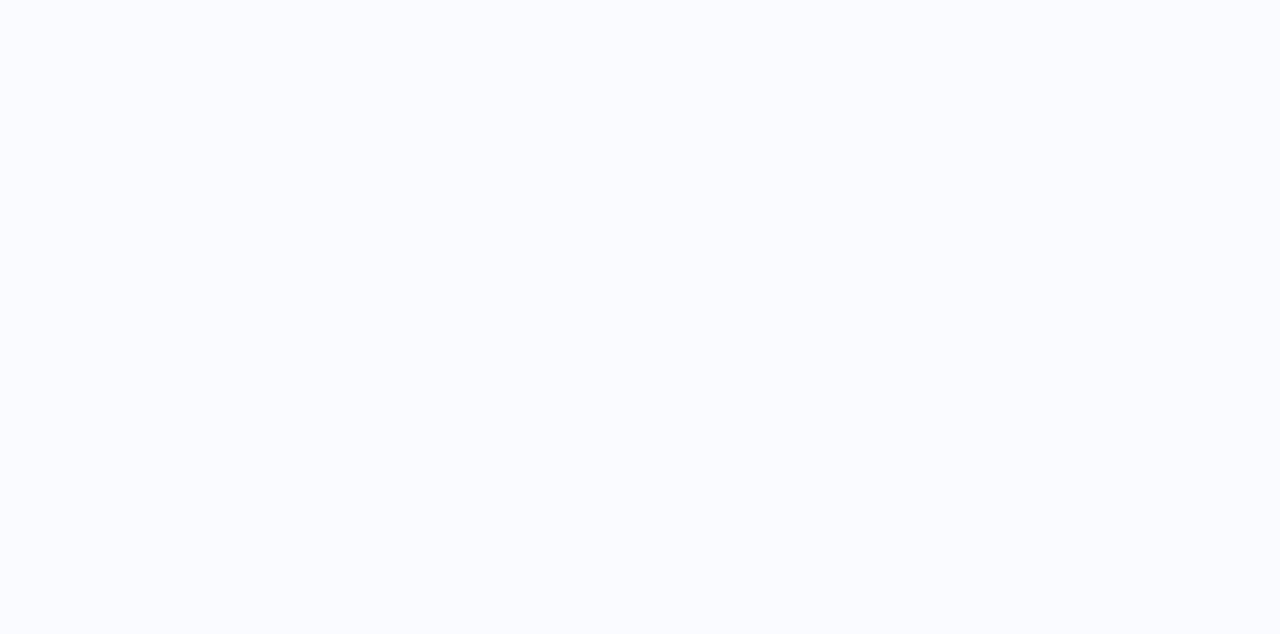
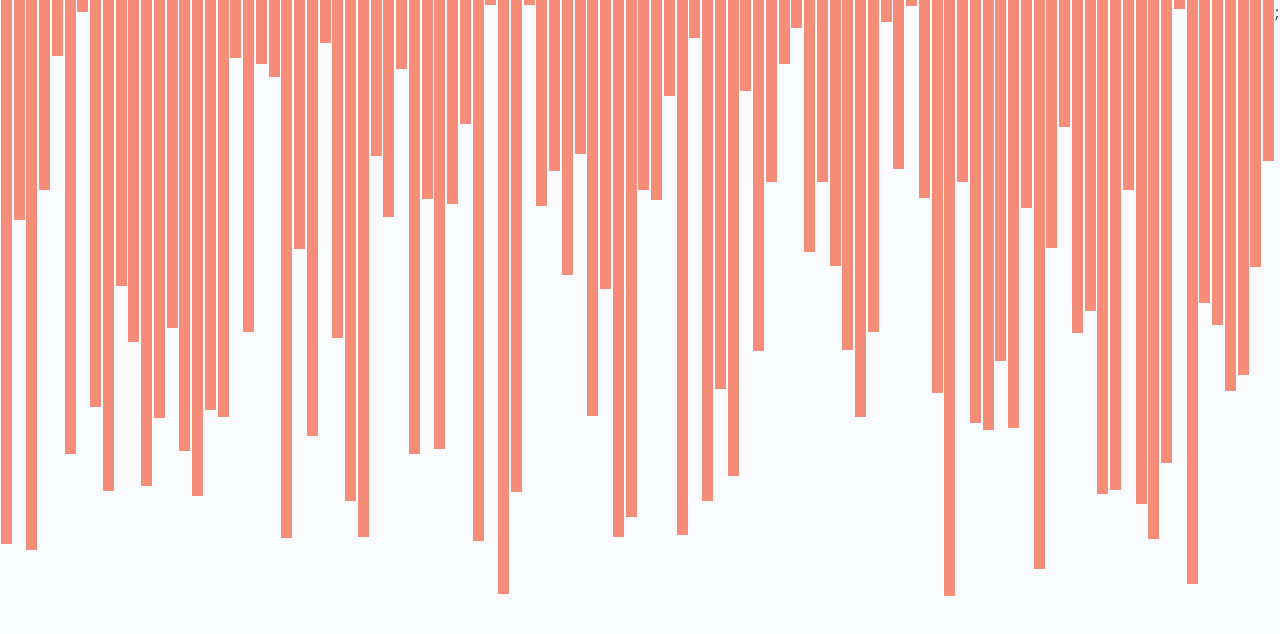
Before and after one commit to DavidBuzatu-Marian/EasyAlgo, a React (Create React App) app: page / in a window 1280 px wide. Shown: the top 634 px of the page. Built offline with nearby package versions, Linux system fonts and the light colour scheme; the HTML template or start-up script is replaced by a standard one.

Commit message:
Added generator for arrays (redux-state(

```diff
--- a/src/App.scss
+++ b/src/App.scss
@@ -1,3 +1,5 @@
+@import './sass/general.scss';
+
 /* reset */
 * {
   box-sizing: border-box;
--- a/src/components/layout/NumbersPage.js
+++ b/src/components/layout/NumbersPage.js
@@ -1,7 +1,12 @@
-import React from 'react';
+import React, { Fragment } from 'react';
+import NumbersVisualizer from '../visualizer/NumbersVisualizer';
 
 const NumbersPage = () => {
-  return <div></div>;
+  return (
+    <Fragment>
+      <NumbersVisualizer></NumbersVisualizer>
+    </Fragment>
+  );
 };
 
 export default NumbersPage;
--- /dev/null
+++ b/src/components/visualizer/Canvas.js
@@ -0,0 +1,47 @@
+import React, { useEffect } from 'react';
+import PropTypes from 'prop-types';
+import { connect } from 'react-redux';
+import { initArr } from '../../hooks/initArr';
+import { setAnimationState } from '../../actions/animation';
+
+const SORTED_COLOR = '#F2B591';
+const PRIMARY_COLOR = '#F58D79';
+
+const Canvas = ({
+  animation: { elements, isSorted, barWidth },
+  setAnimationState,
+}) => {
+  useEffect(() => {
+    let elements = initArr(100);
+
+    setAnimationState({
+      elements,
+      isSorted: false,
+      isAnimating: false,
+      elementsSize: 100,
+    });
+  }, [setAnimationState]);
+
+  return elements.map((value, idx) => (
+    <div
+      className='elements-bar'
+      key={idx}
+      name={value}
+      style={{
+        height: `${value}px`,
+        width: `${barWidth}px`,
+        backgroundColor: isSorted ? SORTED_COLOR : PRIMARY_COLOR,
+      }}
+    ></div>
+  ));
+};
+
+const mapStateToProps = (state) => ({
+  animation: state.animation,
+});
+
+Canvas.propTypes = {
+  animation: PropTypes.object.isRequired,
+};
+
+export default connect(mapStateToProps, { setAnimationState })(Canvas);
--- a/src/components/visualizer/NumbersVisualizer.js
+++ b/src/components/visualizer/NumbersVisualizer.js
@@ -1,7 +1,12 @@
 import React from 'react';
+import Canvas from './Canvas';
 
 const NumbersVisualizer = () => {
-  return <div></div>;
+  return (
+    <div className='container'>
+      <Canvas></Canvas>;
+    </div>
+  );
 };
 
 export default NumbersVisualizer;
--- /dev/null
+++ b/src/hooks/initArr.js
@@ -0,0 +1,13 @@
+export function initArr(elementsSize) {
+  const elements = [];
+
+  for (let i = 0; i < elementsSize; i++) {
+    elements.push(randomIntegerFromInterval(5, 600));
+  }
+
+  return elements;
+}
+
+function randomIntegerFromInterval(min, max) {
+  return Math.floor(Math.random() * (max - min + 1) + min);
+}
--- a/src/reducers/animation.js
+++ b/src/reducers/animation.js
@@ -8,6 +8,7 @@ const initialState = {
   isSorted: false,
   elementsSize: 0,
   sortType: 1,
+  barWidth: 15,
 };
 
 export default function (state = initialState, action) {
--- /dev/null
+++ b/src/sass/_general.scss
@@ -0,0 +1,7 @@
+.container {
+  display: flex;
+
+  .elements-bar {
+    margin: 0 0.05rem;
+  }
+}
```
